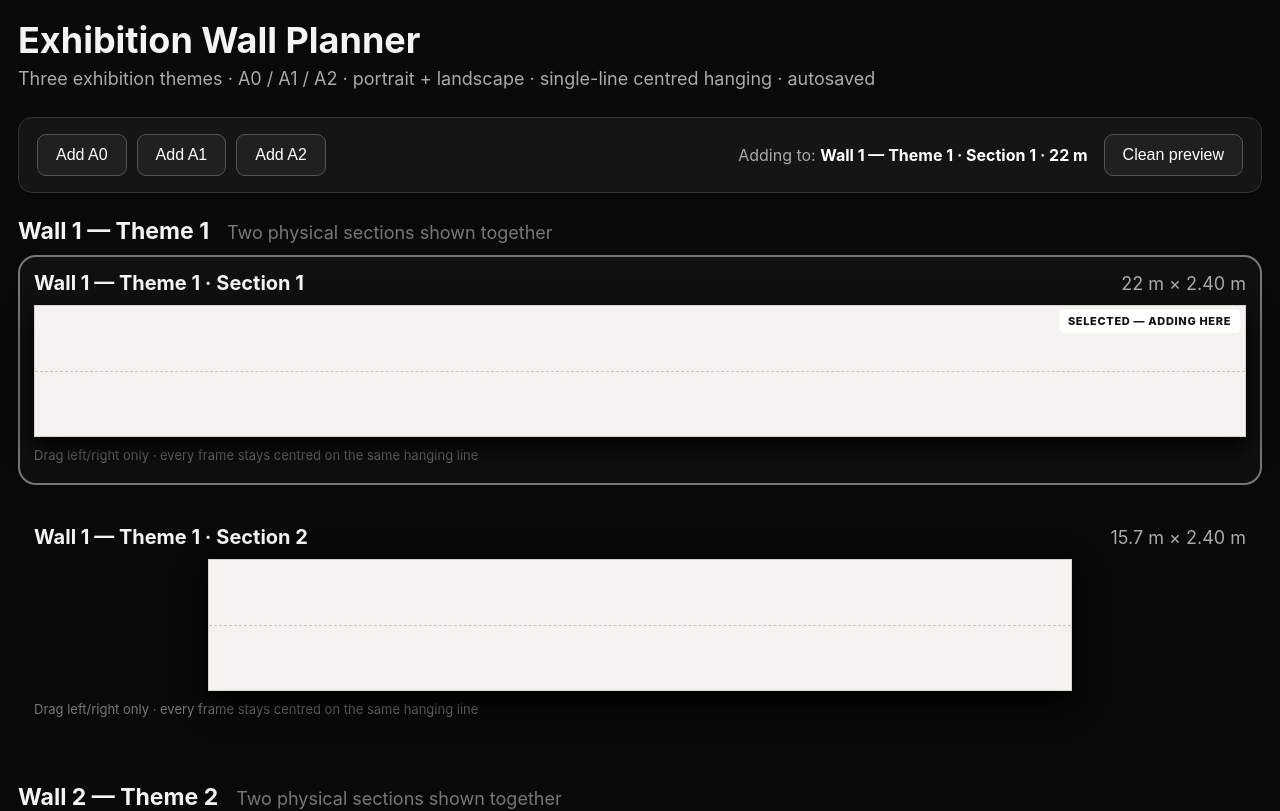
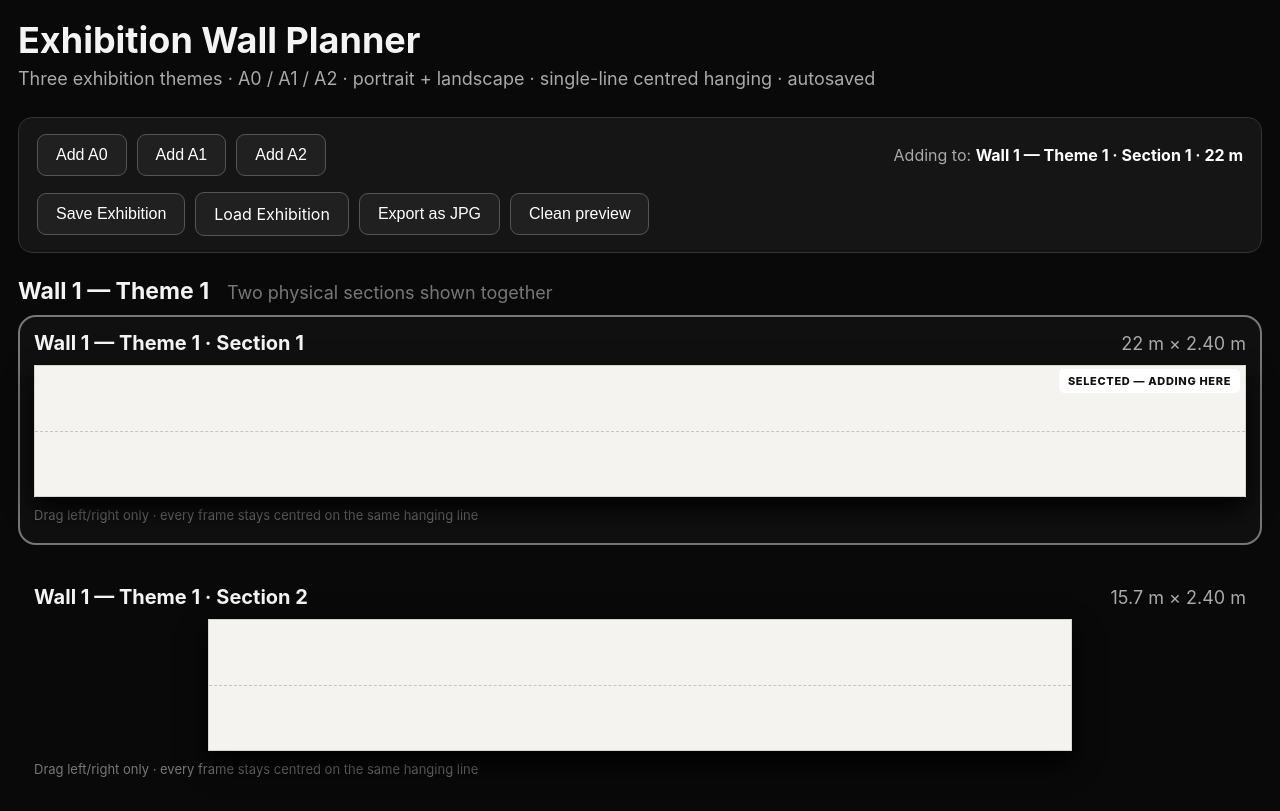
Before and after one commit to habakisstavros-dev/exhibition-wall-planner-2026, a React (Vite) app: page / in a window 1280 px wide. Shown: the top 811 px of the page. Built offline with nearby package versions, Linux system fonts and the light colour scheme.

Commit message:
Add files via upload

```diff
--- a/src/App.jsx
+++ b/src/App.jsx
@@ -1,4 +1,5 @@
 import React, { useEffect, useMemo, useState } from "react";
+import html2canvas from "html2canvas";
 import "./styles.css";
 
 const WALLS = [
@@ -91,6 +92,76 @@ export default function App() {
     window.addEventListener("pointerup", up);
   }
 
+  function saveExhibition() {
+    const payload = {
+      version: 1,
+      savedAt: new Date().toISOString(),
+      walls: WALLS,
+      items
+    };
+    const blob = new Blob([JSON.stringify(payload, null, 2)], { type: "application/json" });
+    const url = URL.createObjectURL(blob);
+    const a = document.createElement("a");
+    a.href = url;
+    a.download = `exhibition-wall-planner-${new Date().toISOString().slice(0,10)}.json`;
+    document.body.appendChild(a);
+    a.click();
+    a.remove();
+    URL.revokeObjectURL(url);
+  }
+
+  function loadExhibition(file) {
+    if (!file) return;
+    const reader = new FileReader();
+    reader.onload = () => {
+      try {
+        const parsed = JSON.parse(reader.result);
+        const restored = parsed?.items || parsed;
+        if (!restored || typeof restored !== "object") throw new Error("Invalid file");
+        const normalized = Object.fromEntries(
+          WALLS.map(w => [w.id, Array.isArray(restored[w.id]) ? restored[w.id] : []])
+        );
+        setItems(normalized);
+        setSelectedItem(null);
+        alert("Exhibition restored successfully.");
+      } catch {
+        alert("This does not look like a valid Exhibition Wall Planner backup.");
+      }
+    };
+    reader.readAsText(file);
+  }
+
+  async function exportJpg() {
+    const target = document.getElementById("exhibition-export");
+    if (!target) return;
+
+    const previousItem = selectedItem;
+    setSelectedItem(null);
+
+    await new Promise(resolve => requestAnimationFrame(() => requestAnimationFrame(resolve)));
+
+    try {
+      const canvas = await html2canvas(target, {
+        backgroundColor: "#090909",
+        scale: 2,
+        useCORS: true,
+        logging: false,
+        windowWidth: target.scrollWidth,
+        windowHeight: target.scrollHeight
+      });
+      const link = document.createElement("a");
+      link.download = `exhibition-wall-plan-${new Date().toISOString().slice(0,10)}.jpg`;
+      link.href = canvas.toDataURL("image/jpeg", 0.95);
+      document.body.appendChild(link);
+      link.click();
+      link.remove();
+    } catch {
+      alert("JPG export failed. Please try again after the photographs finish loading.");
+    } finally {
+      setSelectedItem(previousItem);
+    }
+  }
+
   function clean() {
     if (!confirm("Clear all frames from all five wall sections?")) return;
     setItems(Object.fromEntries(WALLS.map(w => [w.id, []])));
@@ -118,9 +189,26 @@ export default function App() {
         <div className="destination">
           Adding to: <strong>{selectedWallData?.theme} · {selectedWallData?.section} · {selectedWallData?.width} m</strong>
         </div>
-        <button onClick={clean}>Clean preview</button>
+        <div className="fileActions">
+          <button onClick={saveExhibition}>Save Exhibition</button>
+          <label className="loadButton">
+            Load Exhibition
+            <input
+              type="file"
+              accept=".json,application/json"
+              hidden
+              onChange={e => {
+                loadExhibition(e.target.files?.[0]);
+                e.target.value = "";
+              }}
+            />
+          </label>
+          <button onClick={exportJpg}>Export as JPG</button>
+          <button onClick={clean}>Clean preview</button>
+        </div>
       </div>
 
+      <div id="exhibition-export">
       {groups.map(group => (
         <section className="theme" key={group.title}>
           <div className="themeTitle">
@@ -183,6 +271,7 @@ export default function App() {
           ))}
         </section>
       ))}
+      </div>
     </main>
   );
 }
--- a/src/styles.css
+++ b/src/styles.css
@@ -60,3 +60,42 @@
   margin-left: auto;
   margin-right: auto;
 }
+
+
+/* Save / Load / JPG export controls */
+.fileActions {
+  display: flex;
+  gap: 10px;
+  flex-wrap: wrap;
+  align-items: center;
+}
+
+.loadButton {
+  display: inline-flex;
+  align-items: center;
+  justify-content: center;
+  background: #202020;
+  color: #fff;
+  border: 1px solid #555;
+  border-radius: 9px;
+  padding: 11px 18px;
+  font-size: 16px;
+  cursor: pointer;
+  user-select: none;
+}
+
+.loadButton:hover {
+  background: #303030;
+}
+
+#exhibition-export {
+  width: 100%;
+}
+
+/* Keep the exported exhibition clean: the selected-wall outline/badge
+   is useful while editing, but is not part of the physical exhibition. */
+@media (max-width: 900px) {
+  .fileActions {
+    width: 100%;
+  }
+}
```
